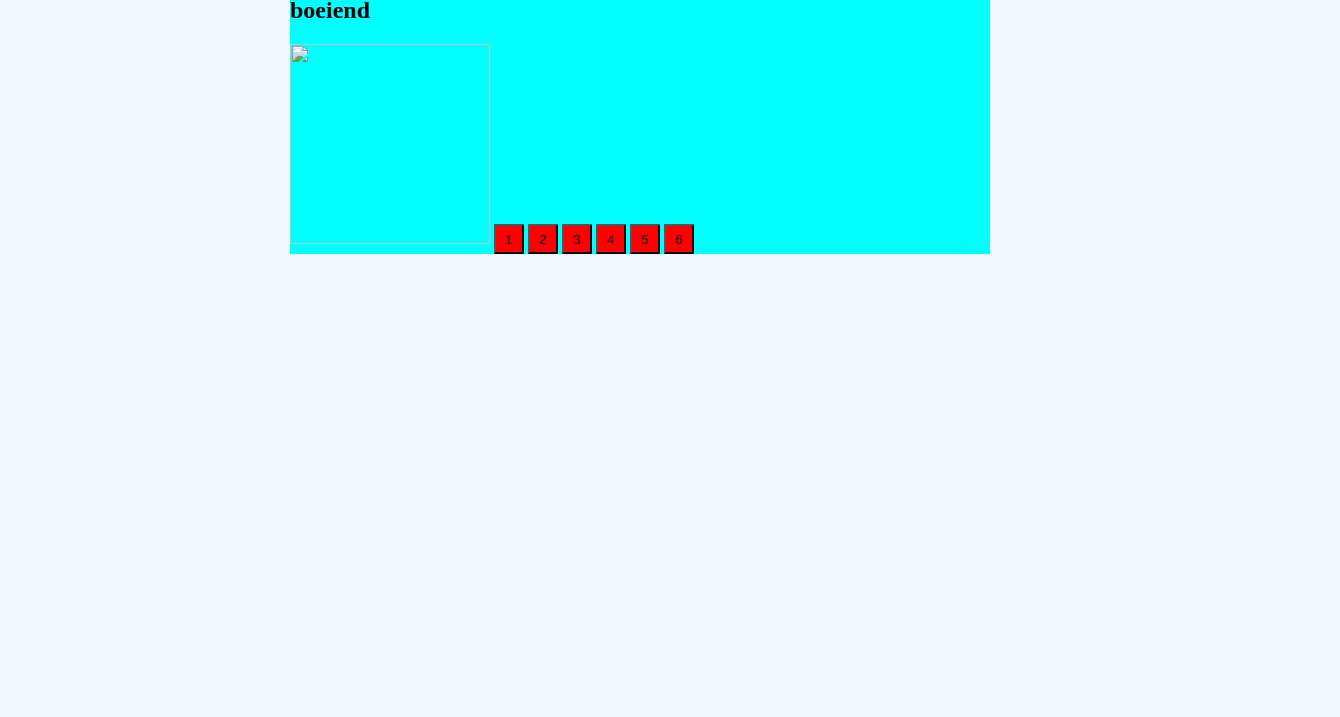
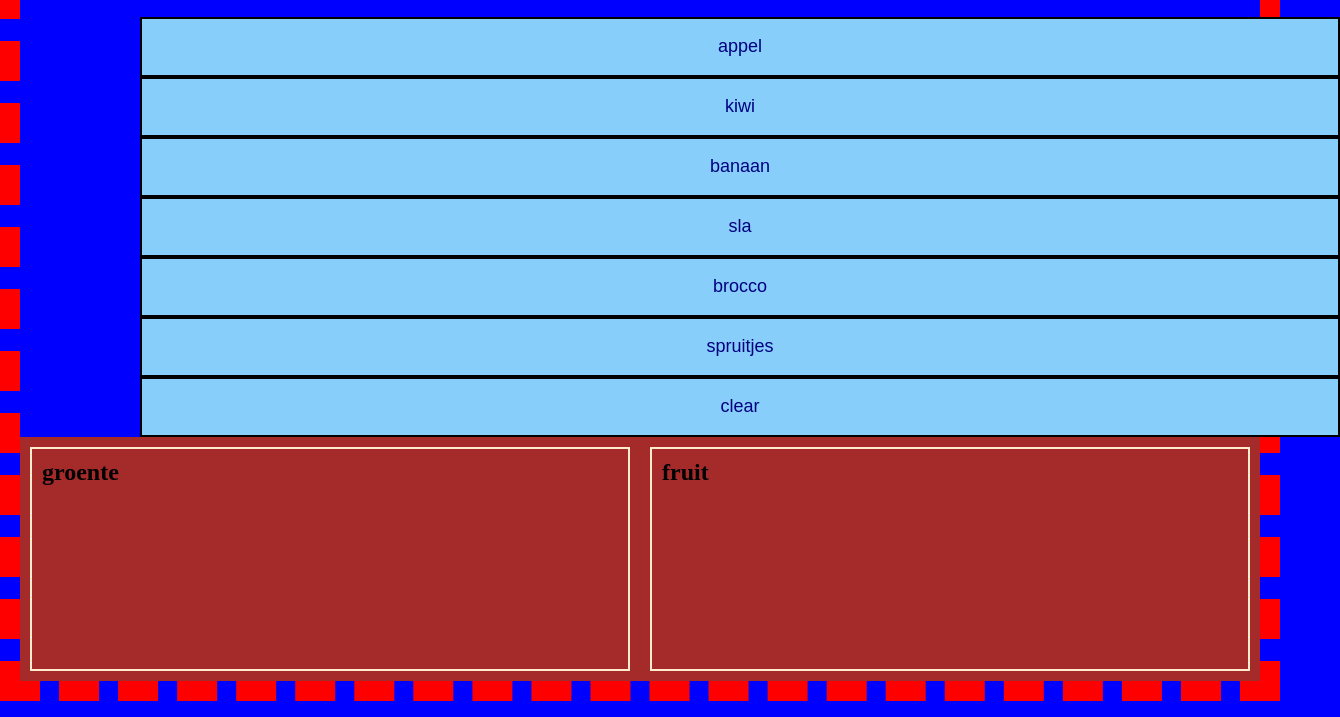
Before and after one commit to Rutger1111/f1m2JS, a plain HTML site: page index.html in a window 1280 px wide. Shown: the part 83-800 px from the top of the page, 1340 px wide, since content can reach past the window. Drawn offline with Linux system fonts and the light colour scheme.

Commit message:
Add files via upload
les2

```diff
--- a/index.html
+++ b/index.html
@@ -4,21 +4,34 @@
     <meta charset="UTF-8">
     <meta http-equiv="X-UA-Compatible" content="IE=edge">
     <meta name="viewport" content="width=device-width, initial-scale=1.0">
-    <title>Document</title>
+    <title>boosschappen</title>
     <link rel="stylesheet" href="styles.css">
 </head>
 <body>
-    <h1>hoi tentoonstelling</h1>
-    <div id="contenter">
-        <h2 id="hoi">boeiend</h2>
-        <img id="img0" src="painting0.jpg" alt="">
-        <button onclick="changeimg()">1</button>
-        <button onclick="changeimg1()">2</button>
-        <button onclick="changeimg2()">3</button>
-        <button onclick="changeimg3()">4</button>
-        <button onclick="changeimg4()">5</button>
-        <button onclick="changeimg5()">6</button>
-    </div>
-    <script src="03.js"></script>
+    <h1>bood schappen</h1>
+
+    <div id="boodschappen"></div>
+    <button onclick="ZetInFruitLa('appel')">appel</button>
+    <button onclick="ZetInFruitLa('kiwi')">kiwi</button>
+    <button onclick="ZetInFruitLa('banaan')">banaan</button>
+    <button onclick="ZetInGroenteLa('sla')">sla</button>
+    <button onclick="ZetInGroenteLa('broccoli')">brocco</button>
+    <button onclick="ZetInGroenteLa('spruitjes')">spruitjes</button>
+    <button onclick="haalweg()">clear</button>
+
+
+    <div id= "koelkast">
+        <section id="groente">
+            <h2>groente</h2>
+        </section>
+
+        <section id="fruit">
+            <h2>fruit</h2>
+        </section>
+
+    <script src="script.js"></script>
+
+
+
 </body>
 </html>
--- /dev/null
+++ b/script.js
@@ -0,0 +1,26 @@
+const groentevak = document.getElementById ('groente')
+
+const fruitvak = document.getElementById ('fruit')
+
+function ZetInFruitLa(fruit){
+    console.log("erin " + fruit);
+
+    const nieuwElement1 = document.createElement('h2');
+    nieuwElement1.innerHTML = fruit;
+    fruitvak.appendChild(nieuwElement1);
+    nieuwElement1.className = 'rood'
+}
+
+function ZetInGroenteLa(groente){
+    console.log("erin " + groente);
+
+    const nieuwElement = document.createElement('h2');
+    nieuwElement.innerHTML = groente;
+    groentevak.appendChild(nieuwElement);
+    nieuwElement.className = 'rood'
+}
+
+function haalweg(){
+    console.log("hoi");
+
+}
--- a/styles.css
+++ b/styles.css
@@ -1,18 +1,50 @@
 body{
-    background-color: aliceblue;
+    background-color: blue;
+    border: 20px dashed red;
+    margin: 0px;
+    min-height: 100%;
 }
-#contenter{
-    background-color: aqua;
-    width: 700px;
-    margin: auto;
+
+
+
+#koelkast{
+    background-color: brown;
+    display: grid;
+    grid-template-columns: 1fr 1fr;
+    gap: 20px;
+    padding: 10px;
+    min-height: 100%;
 }
-button{
-    width: 30px;
-    height: 30px;
-    background-color: red;
+
+section{
+    border: 2px solid blanchedalmond;
+    padding: 10px;
+    min-height: 200px;
 }
-img{
-    width: 200px;
-    height: 200px;
+
+h2{
+    margin: 0 0 10px 0; /* top right bottum left*/
+}
+
+.rood{
+    color: rgb(0, 60, 255);
+    font-style: oblique;
+    font-family: fantasy;
 
 }
+
+button{
+    padding: 10px 20px;
+    background-color:lightskyblue ;
+    color: navy;
+    font-size: 18px;
+    border: 2px solid black;
+    cursor: pointer;
+    margin-left: 120px;
+    min-width: 1200px;
+    min-height:  60px;
+}
+
+h1{
+    margin-left: 43%;
+}
```
